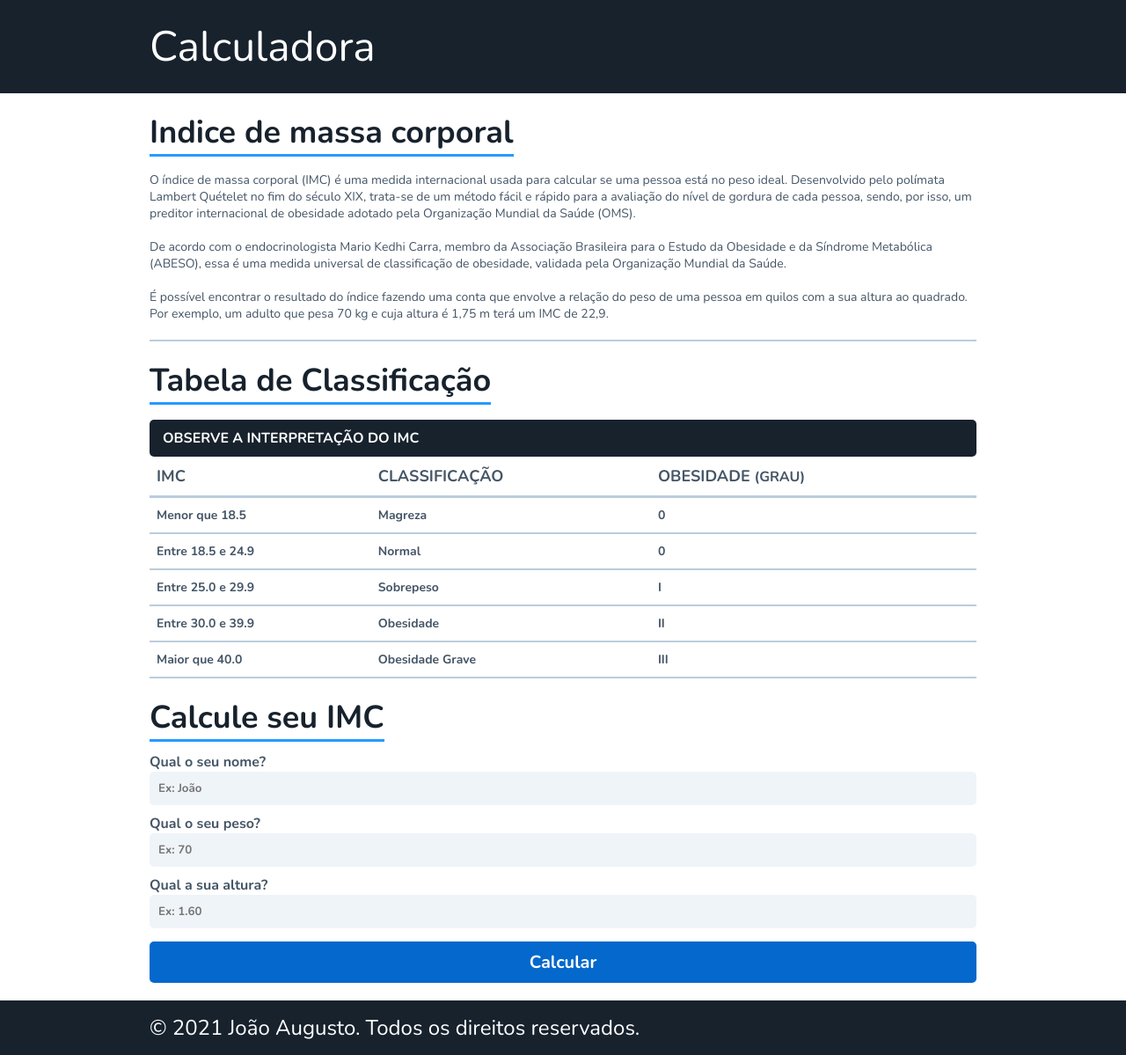
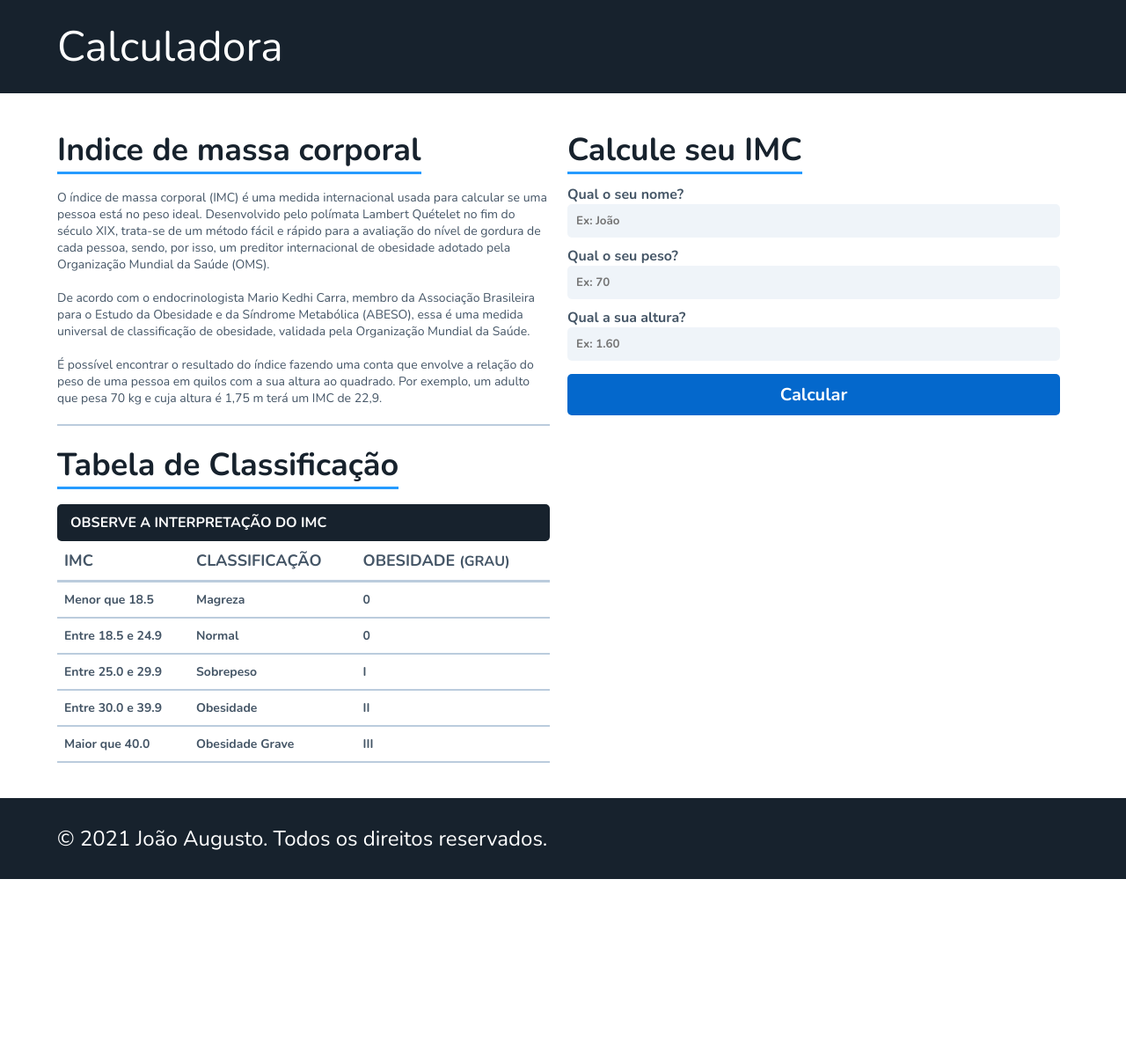
Before and after one commit to augustodevjs/IMC, a plain HTML site: page index.html in a window 1280 px wide. Shown: the whole page at 88% size. After the commit the page ends 999 px from the top, so only its background shows below. Drawn offline with nearby package versions, Linux system fonts and the light colour scheme.

Commit message:
atualização

```diff
--- a/index.html
+++ b/index.html
@@ -8,19 +8,19 @@
   <link rel="stylesheet" href="style.css">
 </head>
 <body>
-  <header class="header">
-    <div class="header-bg">
+
+  <header>
+    <div class="container">
       <div class="titulo">
         <a href="index.html">Calculadora</a>
       </div>
     </div>
   </header>
 
-  <section class="geral">
-    <div class="corpo" id="#corpo">
+  <section>
+    <div class="container">
 
       <div class="inform">
-
         <div class="definicao">
           <h1 class="titulo">Indice de massa corporal</h1>
           <p>
@@ -75,8 +75,7 @@
         </div>
 
       </div>
-
-      <div class="imc" id="imc-id">
+      <div class="imc">
 
         <div class="calculadora-imc">
           <h1 class="titulo">Calcule seu IMC</h1>
@@ -103,13 +102,13 @@
   </section>
 
   <footer class="footer">
-    <div class="paragrafo">
+    <div class="container">
       <p>© 2021 João Augusto. Todos os direitos reservados.</p>
     </div>
   </footer>
 
-  <script src="/info.js"></script>
-  <script src="/main.js"></script>
+  <script src="info.js"></script>
+  <script src="main.js"></script>
 
 </body>
 </html>
--- a/style.css
+++ b/style.css
@@ -18,45 +18,38 @@ a {
 }
 
 /* Header */
-.header {
+header {
   background: #17222D;
-  padding: 20px 0;
+  display: flex;
+  justify-content: center;
 }
 
-.header-bg {
-  max-width: 960px;
-  margin: 0 auto;
+.container {
   display: flex;
-  align-items: center;
+  width: 1170px;
+  padding: 20px 0px 20px 10px;
 }
 
-.titulo a {
+.container a {
   font-size: 48px;
   color: #FFFFFF;
-  margin: 0 0 0 10px ;
 }
 
 /* Section */
-.geral {
-  max-width: 960px;
-  margin: 0 auto;
+section {
   display: flex;
+  justify-content: center;
 }
 
-.corpo {
-  margin: 0 10px 0 10px;
-}
-
-/* Info */
+/* inform */
 .inform {
-  display: flex;
-  flex-direction: column;
-  max-width: 960px;
-  margin: 0 auto;
+  flex: 1;
+  margin-right: 20px;
 }
 
 .definicao {
-  margin: 20px 0 0 0;
+  margin-top: 20px;
+  margin-bottom: 20px;
   border-bottom: 2px solid #BBCCDD;
 }
 
@@ -73,10 +66,6 @@ a {
   font-size: 14px;
   color: #445566;
   margin-bottom: 20px;
-}
-
-.tabela {
-  margin: 20px 0 0 0;
 }
 
 .tabela h1 {
@@ -124,15 +113,15 @@ a {
 
 /* Imc */
 .imc {
-  max-width: 960px;
-  margin: 0 auto;
   display: flex;
   flex-direction: column;
+  flex: 1;
+  margin-right: 20px;
 }
 
 .calculadora-imc {
-  margin: 20px 0px 0px 0px;
-  max-width: 960px;
+  flex: 1;
+  margin-top: 20px;
 }
 
 .imc h1 {
@@ -188,8 +177,8 @@ form #button:hover {
   background: #0454CC;
 }
 
-/* Resultado */
 .resultado {
+  flex: 1;
   display: flex;
   flex-direction: column;
 }
@@ -197,49 +186,40 @@ form #button:hover {
 .resultado h2 {
   display: flex;
   justify-content: center;
-  font-size: 24px;
+  font-size: 30px;
   font-weight: bold;
   color: #17222D;
-  margin-top: 10px;
-  margin-bottom: 10px;
+  margin-bottom: 27px;
 }
 
-/* Footer */
-.footer {
+/* Foooter */
+footer {
+  display: flex;
+  justify-content: center;
   background: #17222D;
   color: #FFFFFF;
-  padding: 15px 0px 15px 0;
+  padding: 10px 0px 10px 0;
   font-size: 24px;
   margin-top: 20px;
 }
 
-.footer .paragrafo {
-  max-width: 960px;
-  margin: 0 auto;
-}
-
-.footer p {
-  margin: 0 0 0 10px;
-}
-
 /* Javascript */
-
 .obesidade-grave {
+  text-align: center;
   background: #CC0404;
+  border-radius: 5px;
   font-size: 16px;
-  color:#FFFFFF;
+  color: #FFFFFF;
   font-weight: normal;
-  padding: 20px 15px 40px 15px;
-  border-radius: 5px;
-  text-align: center;
+  padding: 20px 10px 58px 10px;
 }
 
 .obesidade {
   background: #FF4D26;
   font-size: 16px;
-  color:#FFFFFF;
+  color: #FFFFFF;
   font-weight: normal;
-  padding: 20px 15px 40px 15px;
+  padding: 20px 10px 80px 10px;
   border-radius: 5px;
   text-align: center;
 }
@@ -247,9 +227,9 @@ form #button:hover {
 .sobrepeso {
   background: #FF6726;
   font-size: 16px;
-  color:#FFFFFF;
+  color: #FFFFFF;
   font-weight: normal;
-  padding: 20px 15px 40px 15px;
+  padding: 20px 10px 80px 10px;
   border-radius: 5px;
   text-align: center;
 }
@@ -257,9 +237,9 @@ form #button:hover {
 .normal {
   background: #14CC04;
   font-size: 16px;
-  color:#FFFFFF;
+  color: #FFFFFF;
   font-weight: normal;
-  padding: 20px 15px 40px 15px;
+  padding: 20px 10px 58px 10px;
   border-radius: 5px;
   text-align: center;
 }
@@ -267,9 +247,9 @@ form #button:hover {
 .magreza {
   background: #8004CC;
   font-size: 16px;
-  color:#FFFFFF;
+  color: #FFFFFF;
   font-weight: normal;
-  padding: 20px 15px 40px 15px;
+  padding: 20px 10px 80px 10px;
   border-radius: 5px;
   text-align: center;
 }
@@ -277,3 +257,27 @@ form #button:hover {
 .negrito {
   font-weight: bold;
 }
+
+@media (max-width: 950px) {
+  .container {
+    flex-direction: column;
+  }
+
+  .resultado h2 {
+    margin-top: 20px;
+  }
+
+  .obesidade-grave, .obesidade, .magreza, .normal, .sobrepeso {
+    padding: 30px 10px 30px 10px;
+  }
+}
+
+@media (max-width: 470px) {
+  .ajustes-table th, .ajustes-table th span {
+    font-size: 14px;
+  }
+
+  .ajustes-table td {
+    font-size: 12px;
+  }
+}
```
